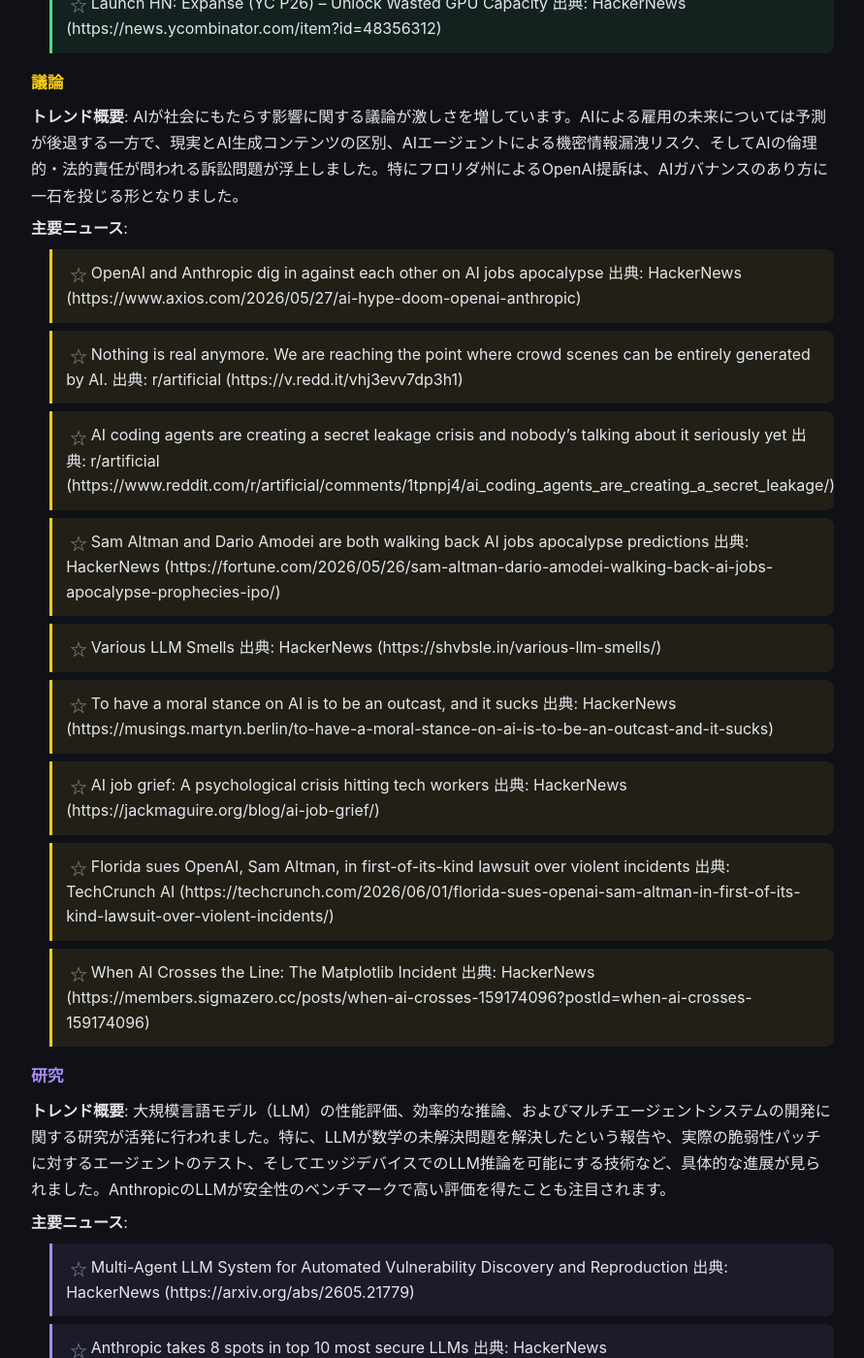
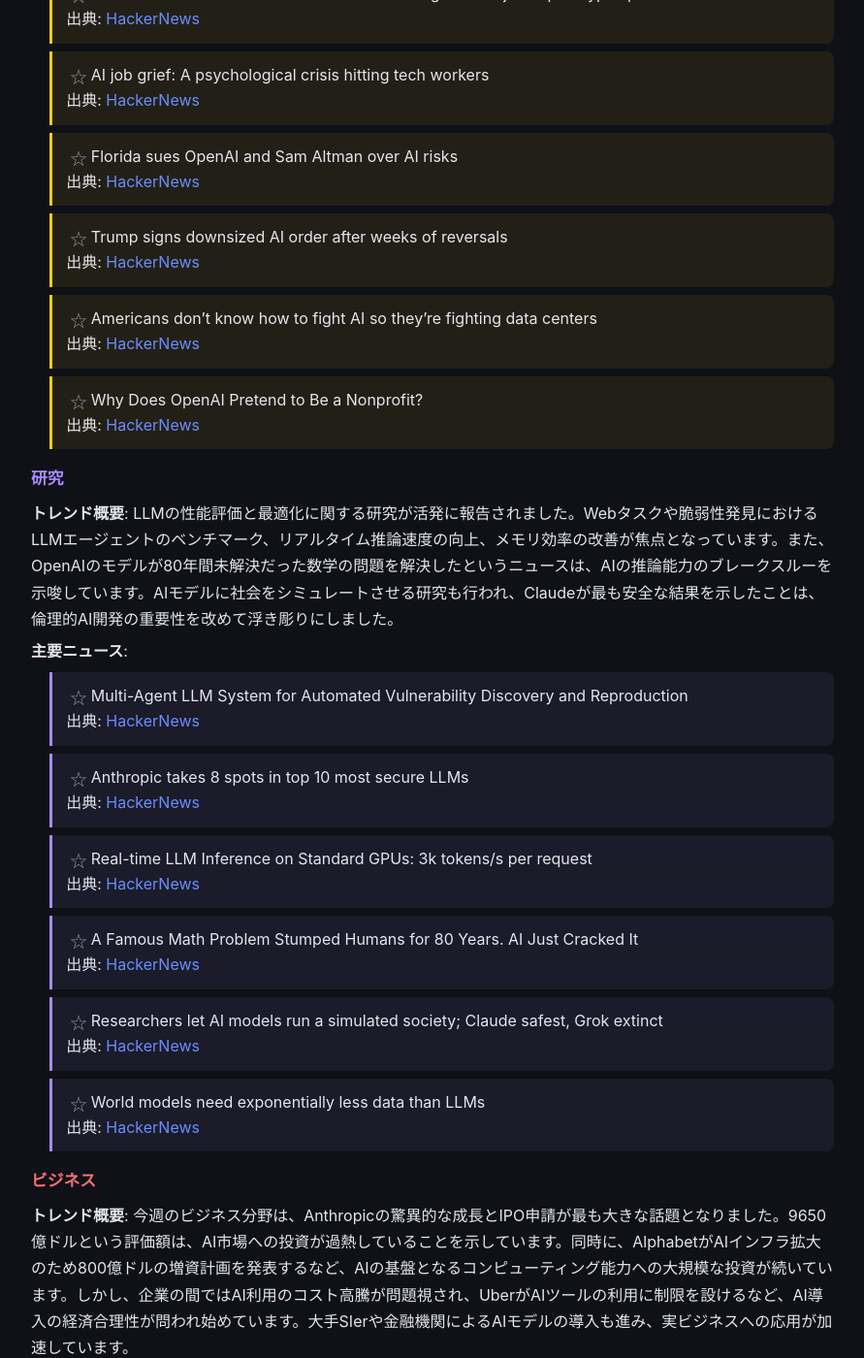
Before and after one commit to otouhu93/nsknowledge-pages, a Jekyll site: the page built from weekly/2026-05-28_2026-06-03_weekly.md, in a window 1280 px wide and 1400 px high, scrolled down 1676 px. Shown: the whole window at 97% size, without its empty margins (194-1085 px from the left). Built offline with Jekyll 4.4.1, drawn with Linux system fonts in a browser that asks for light colours; our own code applies the rules of GitHub Pages for plain Markdown files; some of the changed text lies outside the part shown.

Commit message:
Add weekly report: 2026-05-28_2026-06-03_weekly

```diff
--- a/weekly/2026-05-28_2026-06-03_weekly.md
+++ b/weekly/2026-05-28_2026-06-03_weekly.md
@@ -10,123 +10,106 @@ week_end: 2026-06-03
 
 ## 今週のハイライト
 
-今週のAI業界は、市場の勢力図に大きな変化が見られ、主要AI企業の動向、技術的進展、そしてAIがもたらす社会的・経済的影響に対する懸念が交錯する一週間となりました。
+今週は、AI業界のビジネス動向が特に活発でした。Anthropicが評価額を急騰させ、OpenAIを上回る最も価値のあるAIスタートアップとなったほか、新規株式公開（IPO）の準備を進めていることが明らかになりました。これはAI市場の成熟と投資熱の高まりを示す象徴的な出来事と言えるでしょう。
 
-- **[ビジネス] AnthropicがOpenAIを抜き、最も価値のあるAIスタートアップに**: AnthropicはシリーズH資金調達で650億ドルを調達し、ポストマネーバリュエーションが9650億ドルに達したと報じられました。これにより、同社はOpenAIを凌駕し、最も価値のあるAI企業としての地位を確立しました。
-- **[議論] フロリダ州がOpenAIとSam Altmanを提訴**: フロリダ州は、ChatGPTが関与したとされる暴力事件を巡り、OpenAIとCEOのサム・アルトマン氏を提訴しました。これは、AIの社会的責任や安全保障上の問題が法的に問われ始めた、極めて重要な動きです。
-- **[新機能] Claude Opus 4.8およびDynamic Workflowsのリリース**: Anthropicは、推論・コーディング能力と「誠実さ」が飛躍的に向上したAIモデル「Claude Opus 4.8」を発表しました。さらに、数百のサブエージェントを並行実行できる新機能「Dynamic Workflows」を追加し、AIエージェントの協調作業能力を大きく引き上げました。
-- **[ビジネス] アメリカ企業、AIコスト急騰により利用を制限し始める**: AIの導入が進む中で、その運用コストが急騰しており、多くのアメリカ企業がAIの利用を制限し始めていることが報じられました。これは、AI投資が現実的な費用対効果の段階に入ったことを示唆しています。
-- **[新機能] YouTubeがAI生成動画に自動ラベル付け機能を導入**: YouTubeは、AIによって生成された動画に自動的にラベル付けを行う新機能を導入しました。これは、AI生成コンテンツの透明性を確保し、視聴者の信頼を維持するための主要プラットフォームによる重要なステップです。
+同時に、AIの安全性と倫理に関する具体的な法廷闘争も始まりました。フロリダ州がOpenAIとそのCEOであるサム・アルトマン氏を提訴したことは、AI技術の社会実装における法的・倫理的責任が問われ始める重要な局面を示しています。
+
+また、AlphabetがAIインフラとコンピューティング能力の拡大のために800億ドルの増資を発表するなど、AIの基盤技術への大規模投資が続いています。Microsoftも自律型AIエージェント「Scout」を発表し、各社がAIエージェントの機能強化に注力していることがうかがえます。一方で、AI利用のコスト高騰により、企業がAIの利用を制限し始める動きも見られ、AI導入の経済的側面が顕在化しています。
 
 ## カテゴリ別 週間分析
 
 ### 新機能
-**トレンド概要**: 今週は、主要な大規模言語モデル（LLM）の機能強化と、ローカル環境でのAI利用を可能にする新ツールが数多く発表されました。特にAnthropicのClaude Codeは、動的なワークフローによるエージェントの協調能力を向上させ、エンタープライズ領域でのAI活用を加速させています。また、YouTubeがAI生成動画に自動ラベル付け機能を導入するなど、コンテンツプラットフォームにおけるAI対応も進展しました。
+**トレンド概要**: 今週は、AIエージェントとローカルAIの進化が顕著でした。Anthropicは「Dynamic Workflows」を導入したClaude Opus 4.8をリリースし、Microsoftも自律型AIエージェント「Scout」を発表するなど、大手企業によるAIエージェントの機能強化が進んでいます。また、YouTubeがAI生成動画の自動ラベリングを開始するなど、AIコンテンツの透明性向上に向けた取り組みも動き出しました。開発者向けには、高性能なLLM推論エンジンやセルフホスト型AIワークスペースが発表され、ローカル環境でのAI活用がさらに加速する兆しを見せています。
 
 **主要ニュース**:
-- Cisco and OpenAI redefine enterprise engineering with Codex
-  出典: OpenAI Blog (https://openai.com/index/cisco)
-- YouTube to automatically label AI-generated videos
-  出典: HackerNews (https://blog.youtube/news-and-events/improving-ai-labels-viewers-creators/)
-- Introducing Claude Opus 4.8
-  出典: Anthropic News (https://www.anthropic.com/news/claude-opus-4-8)
-- Anthropic releases Opus 4.8 with new ‘dynamic workflow’ tool
-  出典: TechCrunch AI (https://techcrunch.com/2026/05/28/anthropic-releases-opus-4-8-with-new-dynamic-workflow-tool/)
-- MicrosoftのローカルAI基盤「Foundry Local」
-  出典: ITmedia AI+ (https://atmarkit.itmedia.co.jp/ait/articles/2605/29/news075.html)
-- Liquid AI reveals 8B-A1B MoE trained on 38T
-  出典: HackerNews (https://www.liquid.ai/blog/lfm2-5-8b-a1b)
-- Show HN: Tiny-vLLM – high performance LLM inference engine in C++ and CUDA
-  出典: HackerNews (https://github.com/jmaczan/tiny-vllm)
-- OpenAI frontier models and Codex are now available on AWS
-  出典: OpenAI Blog (https://openai.com/index/openai-frontier-models-and-codex-are-now-available-on-aws)
-- Launch HN: Expanse (YC P26) – Unlock Wasted GPU Capacity
-  出典: HackerNews (https://news.ycombinator.com/item?id=48356312)
+*   YouTube to automatically label AI-generated videos
+    出典: [HackerNews](https://blog.youtube/news-and-events/improving-ai-labels-viewers-creators/)
+*   Anthropic releases Opus 4.8 with new ‘dynamic workflow’ tool
+    出典: [TechCrunch AI](https://techcrunch.com/2026/05/28/anthropic-releases-opus-4-8-with-new-dynamic-workflow-tool/)
+*   Liquid AI reveals 8B-A1B MoE trained on 38T
+    出典: [HackerNews](https://www.liquid.ai/blog/lfm2-5-8b-a1b)
+*   NVIDIAがWindows PCに再参入「RTX Spark」　最新のNVIDIA GPUと128GBユニファイドメモリを搭載
+    出典: [ITmedia AI+](https://www.itmedia.co.jp/aiplus/article/2606/01/2000000040/)
+*   OpenAI frontier models and Codex are now available on AWS
+    出典: [OpenAI Blog](https://openai.com/index/openai-frontier-models-and-codex-are-now-available-on-aws)
+*   Microsoft announces Scout, an autonomous AI agent built on OpenClaw
+    出典: [HackerNews](https://www.computerworld.com/article/4180103/microsoft-unveils-scout-an-autonomous-ai-agent-built-on-openclaw.html)
 
 ### 議論
-**トレンド概要**: AIが社会にもたらす影響に関する議論が激しさを増しています。AIによる雇用の未来については予測が後退する一方で、現実とAI生成コンテンツの区別、AIエージェントによる機密情報漏洩リスク、そしてAIの倫理的・法的責任が問われる訴訟問題が浮上しました。特にフロリダ州によるOpenAI提訴は、AIガバナンスのあり方に一石を投じる形となりました。
+**トレンド概要**: AIの倫理、安全性、雇用への影響に関する議論が活発化しました。特にフロリダ州がOpenAIとサム・アルトマン氏を提訴したことは、AIの危険性に対する法的な責任追及の始まりを告げるものであり、社会的な注目を集めました。また、AIによる雇用の未来について、Sam Altman氏らが当初の悲観的予測を後退させる一方で、AIによる「ジョブ・グリーフ」や「AIサイコーシス」といった心理的影響が指摘されています。AI生成コンテンツと現実の区別、AIエージェント利用における機密情報漏洩リスク、そしてAI導入に伴うコスト問題も重要な論点として浮上しています。
 
 **主要ニュース**:
-- OpenAI and Anthropic dig in against each other on AI jobs apocalypse
-  出典: HackerNews (https://www.axios.com/2026/05/27/ai-hype-doom-openai-anthropic)
-- Nothing is real anymore. We are reaching the point where crowd scenes can be entirely generated by AI.
-  出典: r/artificial (https://v.redd.it/vhj3evv7dp3h1)
-- AI coding agents are creating a secret leakage crisis and nobody's talking about it seriously yet
-  出典: r/artificial (https://www.reddit.com/r/artificial/comments/1tpnpj4/ai_coding_agents_are_creating_a_secret_leakage/)
-- Sam Altman and Dario Amodei are both walking back AI jobs apocalypse predictions
-  出典: HackerNews (https://fortune.com/2026/05/26/sam-altman-dario-amodei-walking-back-ai-jobs-apocalypse-prophecies-ipo/)
-- Various LLM Smells
-  出典: HackerNews (https://shvbsle.in/various-llm-smells/)
-- To have a moral stance on AI is to be an outcast, and it sucks
-  出典: HackerNews (https://musings.martyn.berlin/to-have-a-moral-stance-on-ai-is-to-be-an-outcast-and-it-sucks)
-- AI job grief: A psychological crisis hitting tech workers
-  出典: HackerNews (https://jackmaguire.org/blog/ai-job-grief/)
-- Florida sues OpenAI, Sam Altman, in first-of-its-kind lawsuit over violent incidents
-  出典: TechCrunch AI (https://techcrunch.com/2026/06/01/florida-sues-openai-sam-altman-in-first-of-its-kind-lawsuit-over-violent-incidents/)
-- When AI Crosses the Line: The Matplotlib Incident
-  出典: HackerNews (https://members.sigmazero.cc/posts/when-ai-crosses-159174096?postId=when-ai-crosses-159174096)
+*   Nothing is real anymore. We are reaching the point where crowd scenes can be entirely generated by AI.
+    出典: [r/artificial](https://v.redd.it/vhj3evv7dp3h1)
+*   Sam Altman and Dario Amodei are both walking back AI jobs apocalypse predictions
+    出典: [HackerNews](https://fortune.com/2026/05/26/sam-altman-dario-amodei-walking-back-ai-jobs-apocalypse-prophecies-ipo/)
+*   AI job grief: A psychological crisis hitting tech workers
+    出典: [HackerNews](https://jackmaguire.org/blog/ai-job-grief/)
+*   Florida sues OpenAI and Sam Altman over AI risks
+    出典: [HackerNews](https://www.politico.com/news/2026/06/01/openai-hit-with-florida-lawsuit-00944215)
+*   Trump signs downsized AI order after weeks of reversals
+    出典: [HackerNews](https://www.politico.com/news/2026/06/02/trump-signs-downsized-ai-order-00946389)
+*   Americans don't know how to fight AI so they're fighting data centers
+    出典: [HackerNews](https://www.vox.com/future-perfect/490350/data-center-moratoria-ai-backlash)
+*   Why Does OpenAI Pretend to Be a Nonprofit?
+    出典: [HackerNews](https://www.wsj.com/opinion/why-does-openai-pretend-to-be-a-nonprofit-ca83ed83)
 
 ### 研究
-**トレンド概要**: 大規模言語モデル（LLM）の性能評価、効率的な推論、およびマルチエージェントシステムの開発に関する研究が活発に行われました。特に、LLMが数学の未解決問題を解決したという報告や、実際の脆弱性パッチに対するエージェントのテスト、そしてエッジデバイスでのLLM推論を可能にする技術など、具体的な進展が見られました。AnthropicのLLMが安全性のベンチマークで高い評価を得たことも注目されます。
+**トレンド概要**: LLMの性能評価と最適化に関する研究が活発に報告されました。Webタスクや脆弱性発見におけるLLMエージェントのベンチマーク、リアルタイム推論速度の向上、メモリ効率の改善が焦点となっています。また、OpenAIのモデルが80年間未解決だった数学の問題を解決したというニュースは、AIの推論能力のブレークスルーを示唆しています。AIモデルに社会をシミュレートさせる研究も行われ、Claudeが最も安全な結果を示したことは、倫理的AI開発の重要性を改めて浮き彫りにしました。
 
 **主要ニュース**:
-- Multi-Agent LLM System for Automated Vulnerability Discovery and Reproduction
-  出典: HackerNews (https://arxiv.org/abs/2605.21779)
-- Anthropic takes 8 spots in top 10 most secure LLMs
-  出典: HackerNews (https://www.thedeepview.com/articles/anthropic-takes-8-spots-in-top-10-most-secure-llms)
-- Real-time LLM Inference on Standard GPUs: 3k tokens/s per request
-  出典: HackerNews (https://blog.kog.ai/real-time-llm-inference-on-standard-gpus-3-000-tokens-s-per-request/)
-- CAPTCHAs can still detect AI agents
-  出典: HackerNews (https://research.roundtable.ai/captchas-detect-ai/)
-- A Famous Math Problem Stumped Humans for 80 Years. AI Just Cracked It
-  出典: HackerNews (https://www.wsj.com/tech/ai/ai-math-solves-erdos-problem-openai-c4029e84)
-- Researchers let AI models run a simulated society; Claude safest, Grok extinct
-  出典: HackerNews (https://tech.yahoo.com/ai/claude/articles/researchers-let-ai-models-run-070300865.html)
-- This AI weather startup is out-forecasting government agencies
-  出典: TechCrunch AI (https://techcrunch.com/2026/06/01/this-ai-weather-startup-is-out-forecasting-government-agencies/)
-- An OpenAI model solved a famous math problem that stumped humans for 80 years
-  出典: HackerNews (https://arstechnica.com/ai/2026/06/openais-math-breakthrough-played-to-ais-strengths/)
+*   Multi-Agent LLM System for Automated Vulnerability Discovery and Reproduction
+    出典: [HackerNews](https://arxiv.org/abs/2605.21779)
+*   Anthropic takes 8 spots in top 10 most secure LLMs
+    出典: [HackerNews](https://www.thedeepview.com/articles/anthropic-takes-8-spots-in-top-10-most-secure-llms)
+*   Real-time LLM Inference on Standard GPUs: 3k tokens/s per request
+    出典: [HackerNews](https://blog.kog.ai/real-time-llm-inference-on-standard-gpus-3-000-tokens-s-per-request/)
+*   A Famous Math Problem Stumped Humans for 80 Years. AI Just Cracked It
+    出典: [HackerNews](https://www.wsj.com/tech/ai/ai-math-solves-erdos-problem-openai-c4029e84)
+*   Researchers let AI models run a simulated society; Claude safest, Grok extinct
+    出典: [HackerNews](https://tech.yahoo.com/ai/claude/articles/researchers-let-ai-models-run-070300865.html)
+*   World models need exponentially less data than LLMs
+    出典: [HackerNews](https://twitter.com/MatthieuWyart/status/2061317203857739846)
 
 ### ビジネス
-**トレンド概要**: 今週のビジネス領域は、AnthropicがOpenAIを上回る評価額を達成し、AI業界のリーダーシップ争いが激化したことが最大のニュースでした。AIインフラへの巨額投資計画（Alphabetの800億ドル増資、SoftBankのフランスへの750億ユーロ投資）が相次ぎ発表され、AIブームの根強い勢いを示しています。しかし同時に、AIコストの急騰により企業が利用を制限する動きや、AIによる雇用削減への懸念も表面化しており、AI投資の現実的な側面が浮き彫りになっています。
+**トレンド概要**: 今週のビジネス分野は、Anthropicの驚異的な成長とIPO申請が最も大きな話題となりました。9650億ドルという評価額は、AI市場への投資が過熱していることを示しています。同時に、AlphabetがAIインフラ拡大のため800億ドルの増資計画を発表するなど、AIの基盤となるコンピューティング能力への大規模な投資が続いています。しかし、企業の間ではAI利用のコスト高騰が問題視され、UberがAIツールの利用に制限を設けるなど、AI導入の経済合理性が問われ始めています。大手SIerや金融機関によるAIモデルの導入も進み、実ビジネスへの応用が加速しています。
 
 **主要ニュース**:
-- AI coding startup Cognition raises $1B at $25B pre-money valuation
-  出典: TechCrunch AI (https://techcrunch.com/2026/05/27/ai-coding-startup-cognition-raises-1b-at-25b-pre-money-valuation/)
-- DuckDuckGo search saw 28% more visits after Google said people love AI mode
-  出典: HackerNews (https://www.pcgamer.com/hardware/duckduckgos-ai-free-search-saw-nearly-28-percent-more-visits-in-the-week-following-googles-insistence-that-people-love-ai-mode/)
-- I think Anthropic and OpenAI have found product-market fit
-  出典: HackerNews (https://simonwillison.net/2026/May/27/product-market-fit/)
-- Anthropic raises $65B in Series H funding at $965B post-money valuation
-  出典: Anthropic News (https://www.anthropic.com/news/series-h)
-- Anthropic Tops OpenAI to Become the Most Valuable A.I. Startup
-  出典: HackerNews (https://www.nytimes.com/2026/05/28/technology/anthropic-tops-openai-valuation.html)
-- Microsoft data suggests using AI is more expensive than hiring people
-  出典: HackerNews (https://finance.yahoo.com/sectors/technology/articles/microsoft-data-suggests-using-ai-225900743.html)
-- Corporate America Is Starting to Ration AI as Cost Skyrockets
-  出典: HackerNews (https://www.wsj.com/tech/ai/corporate-america-is-starting-to-ration-ai-as-cost-skyrockets-1eb99d7a)
-- Alphabet announces $80B equity capital raise to expand AI infra and compute
-  出典: HackerNews (https://abc.xyz/investor/news/news-details/2026/Alphabet-Announces-Proposed-80-Billion-Equity-Capital-Raise-to-Expand-AI-Infrastructure-and-Compute-2026-b0myAMewCa/default.aspx)
-- Anthropic Files to Go Public, Setting Stage for Huge I.P.O.
-  出典: HackerNews (https://www.nytimes.com/2026/06/01/technology/anthropic-ipo.html)
+*   AI coding startup Cognition raises $1B at $25B pre-money valuation
+    出典: [TechCrunch AI](https://techcrunch.com/2026/05/27/ai-coding-startup-cognition-raises-1b-at-25b-pre-money-valuation/)
+*   Anthropic raises $65B in Series H funding at $965B post-money valuation
+    出典: [Anthropic News](https://www.anthropic.com/news/series-h)
+*   Anthropic surpasses OpenAI to become most valuable AI startup
+    出典: [HackerNews](https://qazinform.com/news/anthropic-surpasses-openai-to-become-worlds-most-valuable-ai-startup)
+*   Corporate America Is Starting to Ration AI as Cost Skyrockets
+    出典: [HackerNews](https://www.wsj.com/tech/ai/corporate-america-is-starting-to-ration-ai-as-cost-skyrockets-1eb99d7a)
+*   Alphabet announces $80B equity capital raise to expand AI infra and compute
+    出典: [HackerNews](https://abc.xyz/investor/news/news-details/2026/Alphabet-Announces-Proposed-80-Billion-Equity-Capital-Raise-to-Expand-AI-Infrastructure-and-Compute-2026-b0myAMewCa/default.aspx)
+*   Anthropic confidentially files for US IPO
+    出典: [HackerNews](https://www.reuters.com/business/ai-giant-anthropic-confidentially-files-us-ipo-2026-06-01)
+*   Uber Caps Usage of AI Tools Like Claude Code to Cut Costs
+    出典: [HackerNews](https://www.bloomberg.com/news/articles/2026-06-02/uber-caps-usage-of-ai-tools-like-claude-code-to-cut-costs)
+*   三菱重工とPFNが「国産AI技術」共同開発、安全保障などで活用　年度内に資本業務提携へ
+    出典: [ITmedia AI+](https://www.itmedia.co.jp/aiplus/article/2606/02/2000000047/)
 
 ## 数字で見る今週
 
-- **記事総数**: 406件
-- **カテゴリ別件数**:
-    - 新機能: 143件
-    - 議論: 94件
-    - 研究: 71件
-    - ビジネス: 98件
-- **最も話題になったトピック**:
-    - Anthropicの躍進とClaude関連技術（Opus 4.8、Dynamic Workflows）の進化
-    - AIエージェントの能力向上と、それに伴うセキュリティ・倫理的リスク
-    - AIインフラへの巨額投資と、AIコストの急騰による企業の利用制限
-    - AIの社会的・法的責任に関する議論、特にOpenAIに対する訴訟
-- **注目企業・組織**:
-    - Anthropic (評価額急増、新モデル発表、IPO申請)
-    - OpenAI (訴訟問題、企業連携、AIインフラ計画)
-    - Google / Alphabet (Gemini、AIインフラ投資)
-    - NVIDIA (PC向けAIチップ、工場自律管理AIエージェント)
-    - Meta (AI搭載ペンダント、AIサポートボットのセキュリティ問題)
-    - DuckDuckGo (AIに懐疑的なユーザーの支持)
+*   **記事総数**: 504件
+*   **カテゴリ別件数**:
+    *   新機能: 186件
+    *   議論: 118件
+    *   研究: 83件
+    *   ビジネス: 117件
+*   **最も話題になったトピック**:
+    *   Anthropicの急成長、評価額（9650億ドル）、IPO申請
+    *   OpenAIとサム・アルトマン氏に対するフロリダ州の提訴
+    *   AIエージェントの進化と具体的な応用、および関連するコスト課題
+*   **注目企業・組織**:
+    *   Anthropic
+    *   OpenAI
+    *   Google (Alphabet, Gemini)
+    *   Microsoft
+    *   NVIDIA
+    *   Uber
+    *   DuckDuckGo
+    *   Meta
```
